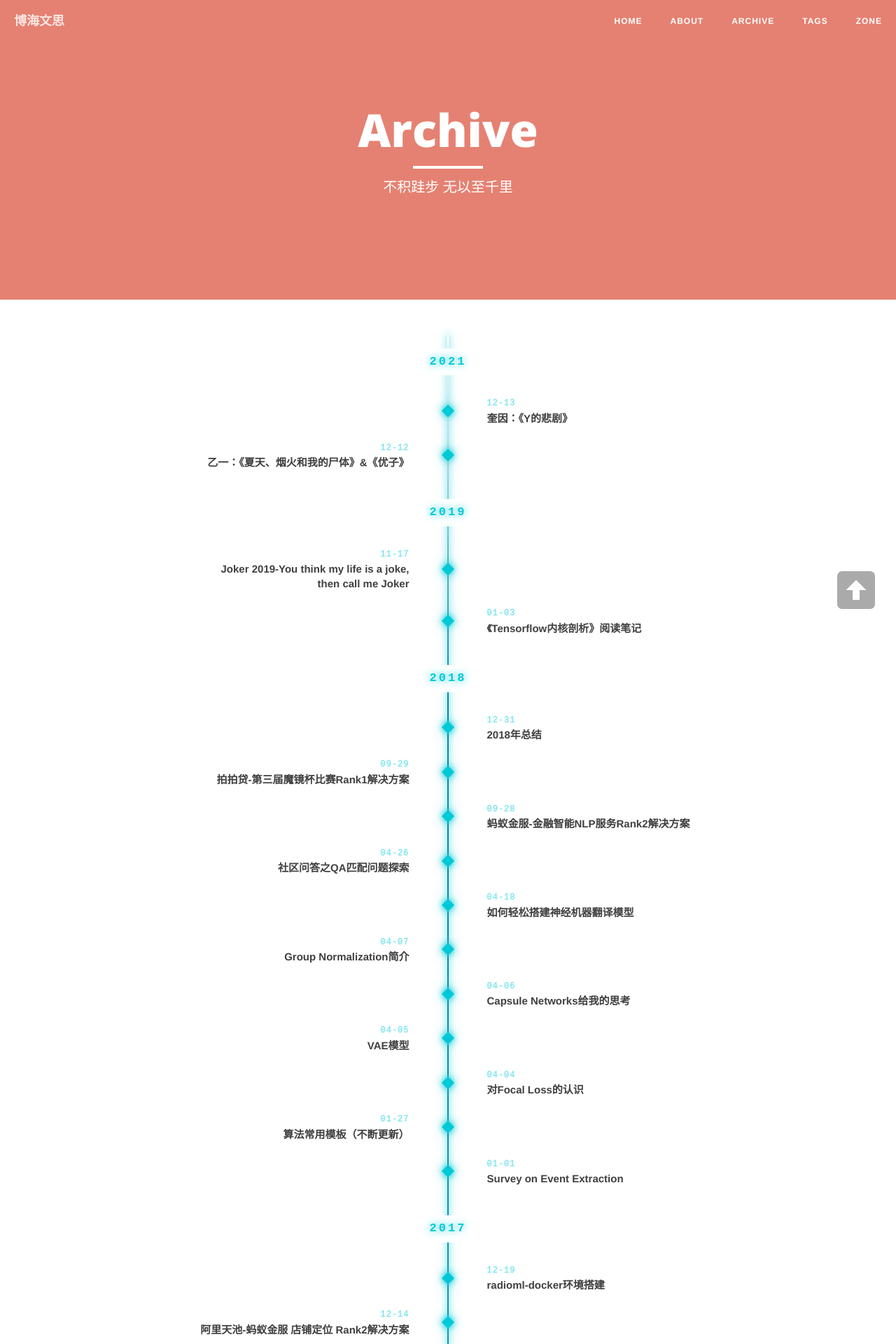
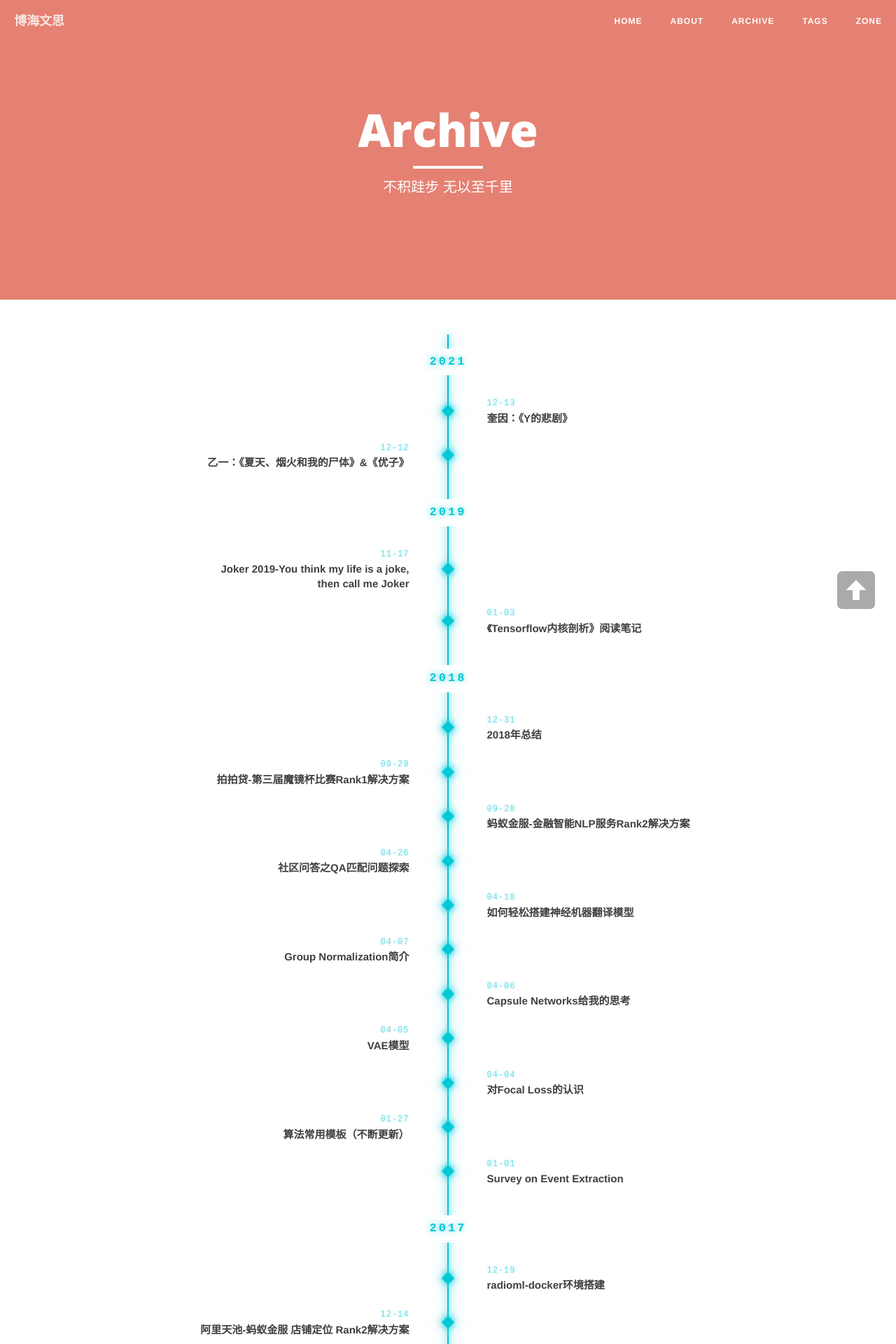
Before and after one commit to l11x0m7/l11x0m7.github.io, a Jekyll site: the page built from archive.md, in a window 1280 px wide. Shown: the top 1920 px of the page at 70% size. Built offline with Jekyll 4.4.1, drawn with Linux system fonts in a browser that asks for light colours; nearby versions of some CDN libraries; comment, search, counter and statistics services are not loaded.

Commit message:
Animate year labels and spine on archive timeline
- Spine: gradient now flows vertically + breathing glow (was static)
- Years: JS splits each digit into .tl-digit; digits fade up one-by-one
  with staggered delay when the year scrolls into view, then keep a
  pulsing cyan glow
- Year reveal wired into the same IntersectionObserver; fallbacks for
  no-IO browsers and prefers-reduced-motion keep years visible

Co-Authored-By: Claude <noreply@anthropic.com>

```diff
--- a/css/archive-timeline.css
+++ b/css/archive-timeline.css
@@ -14,7 +14,7 @@
   list-style: none;
 }
 
-/* —— 中央发光脊柱 —— */
+/* —— 中央发光脊柱:背景流动 + 呼吸发光 —— */
 .cyber-timeline::before {
   content: "";
   position: absolute;
@@ -31,8 +31,20 @@
     var(--tl-cyan-deep) 92%,
     transparent 100%
   );
+  background-size: 100% 200%;
   box-shadow: 0 0 8px var(--tl-cyan), 0 0 16px rgba(0, 201, 215, 0.5);
   z-index: 0;
+  animation: tl-spine 4s linear infinite, tl-glow 2.6s ease-in-out infinite;
+}
+/* 脊柱渐变沿垂直方向循环流动,模拟数据持续向下传输 */
+@keyframes tl-spine {
+  0%   { background-position: 0 0; }
+  100% { background-position: 0 -200%; }
+}
+/* 脊柱整体辉光呼吸 */
+@keyframes tl-glow {
+  0%, 100% { box-shadow: 0 0 6px var(--tl-cyan), 0 0 12px rgba(0, 201, 215, 0.4); }
+  50%      { box-shadow: 0 0 10px var(--tl-cyan), 0 0 22px rgba(0, 201, 215, 0.7); }
 }
 
 /* —— 扫描光带:沿脊柱向下流动 —— */
@@ -80,13 +92,31 @@
   background: #fff;
   border: none;
   border-radius: 0;
-  text-shadow: 0 0 8px rgba(0, 201, 215, 0.7);
-  animation: tl-pulse 2.6s ease-in-out infinite;
 }
+
+/* 逐字浮现:JS 把每位数字拆成 .tl-digit 并设 --i 索引 */
+.tl-digit {
+  display: inline-block;
+  opacity: 0;
+  transform: translateY(8px);
+  text-shadow: none;
+}
+.tl-year.in-view .tl-digit {
+  animation: tl-digit-in 0.5s ease forwards,
+             tl-pulse 2.6s ease-in-out infinite;
+  animation-delay: calc(var(--i) * 0.12s), calc(var(--i) * 0.12s + 0.5s);
+}
+/* 入场:从下方淡入并点亮 */
+@keyframes tl-digit-in {
+  0%   { opacity: 0; transform: translateY(8px); text-shadow: none; }
+  100% { opacity: 1; transform: translateY(0); text-shadow: 0 0 8px rgba(0, 201, 215, 0.8); }
+}
+/* 入场后持续发光呼吸闪烁 */
 @keyframes tl-pulse {
-  0%, 100% { text-shadow: 0 0 8px rgba(0, 201, 215, 0.7); }
-  50%      { text-shadow: 0 0 12px rgba(0, 201, 215, 1); }
+  0%, 100% { text-shadow: 0 0 6px rgba(0, 201, 215, 0.6); }
+  50%      { text-shadow: 0 0 14px rgba(0, 201, 215, 1); }
 }
+/* 无 JS 时年份仍可见(JS 没拆分时 .tl-digit 不存在,文字直接显示) */
 
 /* —— 文章条目(左右交替)—— */
 .tl-item {
@@ -191,9 +221,13 @@
 
 /* —— 降级:减少动效偏好 —— */
 @media (prefers-reduced-motion: reduce) {
-  .cyber-timeline::after { animation: none; display: none; }
-  .tl-year-label { animation: none; }
+  .cyber-timeline::before,
+  .cyber-timeline::after { animation: none; }
+  .cyber-timeline::after { display: none; }
+  .tl-year-label,
+  .tl-year.in-view .tl-digit,
   .tl-item.in-view .tl-date { animation: none; }
+  .tl-year.in-view .tl-digit { opacity: 1; transform: none; text-shadow: 0 0 8px rgba(0, 201, 215, 0.8); }
   .cyber-timeline.js .tl-card { opacity: 1; transform: none; }
   .tl-card, .tl-dot, .tl-title, .tl-date { transition: none; }
 }
--- a/js/archive-timeline.js
+++ b/js/archive-timeline.js
@@ -9,8 +9,25 @@
   if (!timeline) return;
 
   var items = timeline.querySelectorAll('.tl-item');
+  var yearEls = timeline.querySelectorAll('.tl-year');
   // 启用 reveal 初始态(opacity:0),无 JS 时卡片默认可见
   timeline.classList.add('js');
+
+  // 把每个年份标签里的数字拆成单独 <span class="tl-digit">,用于逐字错相动画。
+  // 例如 2017 → <span class="tl-digit" style="--i:0">2</span>...
+  Array.prototype.forEach.call(yearEls, function (year) {
+    var label = year.querySelector('.tl-year-label');
+    if (!label) return;
+    var text = label.textContent.trim();
+    label.textContent = '';
+    Array.prototype.forEach.call(text, function (ch, i) {
+      var s = document.createElement('span');
+      s.className = 'tl-digit';
+      s.style.setProperty('--i', i);
+      s.textContent = ch;
+      label.appendChild(s);
+    });
+  });
 
   function reveal(el, delay) {
     el.style.transitionDelay = delay + 'ms';
@@ -28,6 +45,9 @@
     Array.prototype.forEach.call(items, function (el, i) {
       reveal(el, Math.min(i % 10, 8) * 50);
     });
+    Array.prototype.forEach.call(yearEls, function (el) {
+      el.classList.add('in-view');
+    });
     return;
   }
 
@@ -35,13 +55,22 @@
   Array.prototype.forEach.call(items, function (el, i) {
     if (inViewport(el)) reveal(el, Math.min(i % 10, 8) * 50);
   });
+  // 年份同样先同步点亮已在视口内的
+  Array.prototype.forEach.call(yearEls, function (el) {
+    if (inViewport(el)) el.classList.add('in-view');
+  });
 
   var io = new IntersectionObserver(function (entries) {
     Array.prototype.forEach.call(entries, function (entry) {
       if (entry.isIntersecting) {
         var el = entry.target;
-        var idx = Array.prototype.indexOf.call(items, el);
-        reveal(el, Math.min(idx % 10, 8) * 50);
+        if (el.classList.contains('tl-item')) {
+          var idx = Array.prototype.indexOf.call(items, el);
+          reveal(el, Math.min(idx % 10, 8) * 50);
+        } else {
+          // .tl-year 进入视口:触发逐字浮现
+          el.classList.add('in-view');
+        }
         io.unobserve(el);
       }
     });
@@ -50,4 +79,7 @@
   Array.prototype.forEach.call(items, function (el) {
     if (!el.classList.contains('in-view')) io.observe(el);
   });
+  Array.prototype.forEach.call(yearEls, function (el) {
+    if (!el.classList.contains('in-view')) io.observe(el);
+  });
 })();
```
